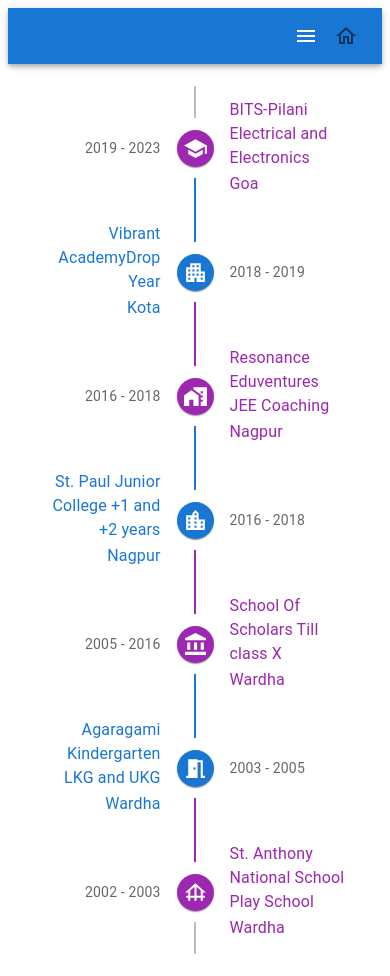
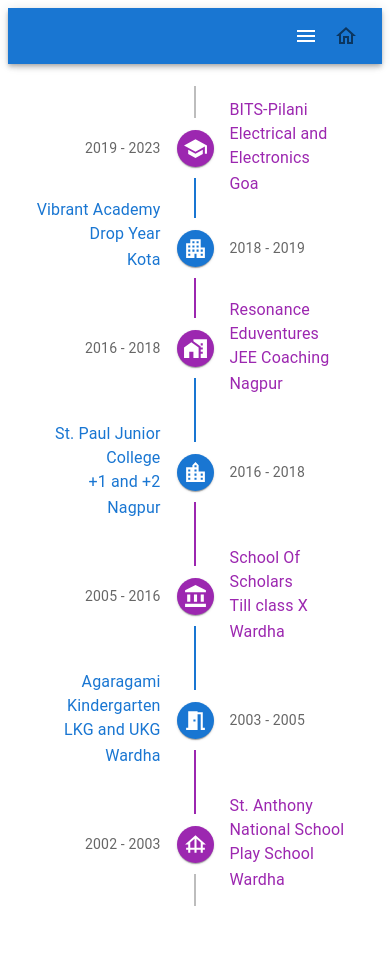
Before and after one commit to me-aditya/Portfolio-Website, a React (Create React App) app in the folder client/: page /education in a window 390 px wide. After the commit the page ends 928 px from the top, so only its background shows below. Built offline with nearby package versions, Linux system fonts and the light colour scheme.

Commit message:
added mobile support for education

```diff
--- a/client/src/Data/EducationDetails.js
+++ b/client/src/Data/EducationDetails.js
@@ -21,7 +21,7 @@
 
 export const StPaulJuniorCollege = {
     name: 'St. Paul Junior College',
-    type : '+1 and +2 years',
+    type : '+1 and +2',
     year : '2016 - 2018',
     location : 'Nagpur',
 }
--- a/client/src/Pages/Certificates.jsx
+++ b/client/src/Pages/Certificates.jsx
@@ -22,7 +22,6 @@
                 })
                 }
             </Grid>
-
         </Container>
     </>
   )
--- a/client/src/Pages/Education.jsx
+++ b/client/src/Pages/Education.jsx
@@ -1,5 +1,5 @@
 import React from 'react' ;
-import {useMediaQuery, useTheme  } from '@mui/material';
+import {Grid, useMediaQuery, useTheme  } from '@mui/material';
 import Timeline from '@mui/lab/Timeline';
 import TimelineItem from '@mui/lab/TimelineItem';
 import TimelineSeparator from '@mui/lab/TimelineSeparator';
@@ -25,6 +25,7 @@
   StPaulJuniorCollege,
   VibrantAcademy
 } from '../Data/EducationDetails' ;
+import { Container } from '@mui/system';
 
 function Education() {
 
@@ -55,11 +56,13 @@
             <TimelineConnector sx={{ bgcolor: 'primary.main' }} />
           </TimelineSeparator>
           <TimelineContent sx={{ py: '12px', px: 2 }}>
+            <Grid container direction= "column">
               <Typography variant={textSizeHeading} component="span" color="secondary">
                 { BITSPilani.name }
               </Typography>
               <Typography variant={textSize} color="secondary"> {BITSPilani.type} </Typography>
               <Typography variant="subtitle1" color="secondary"> {BITSPilani.location} </Typography>
+            </Grid>
           </TimelineContent>
         </TimelineItem>
         <TimelineItem>
@@ -79,11 +82,13 @@
             <TimelineConnector sx={{ bgcolor: 'secondary.main' }} />
           </TimelineSeparator>
           <TimelineContent sx={{ py: '12px', px: 2 }}>
+            <Grid container spacing={3} direction= "column">
               <Typography variant={textSizeHeading} component="span" color="primary">
                 { VibrantAcademy.name}
               </Typography>
               <Typography variant={textSize} color="primary">{VibrantAcademy.type}</Typography>
               <Typography variant="subtitle1" color="primary"> {VibrantAcademy.location} </Typography>
+            </Grid>
           </TimelineContent>
         </TimelineItem>
         <TimelineItem>
@@ -127,11 +132,13 @@
             <TimelineConnector sx={{ bgcolor: 'secondary.main' }} />
           </TimelineSeparator>
           <TimelineContent sx={{ py: '12px', px: 2 }}>
+            <Grid container  direction= "column">
               <Typography variant={textSizeHeading} component="span" color = 'primary'>
                 {StPaulJuniorCollege.name}
               </Typography>
-            <Typography variant={textSize} color = 'primary'> {'\n'} {StPaulJuniorCollege.type}</Typography>
-            <Typography variant="subtitle1" color = 'primary'> {'\n'}  {StPaulJuniorCollege.location} </Typography>
+              <Typography variant={textSize} color = 'primary'>{StPaulJuniorCollege.type}</Typography>
+              <Typography variant="subtitle1" color = 'primary'> {StPaulJuniorCollege.location} </Typography>
+            </Grid>
           </TimelineContent>
         </TimelineItem>
         <TimelineItem>
@@ -150,11 +157,13 @@
             <TimelineConnector sx={{ bgcolor: 'primary.main' }} />
           </TimelineSeparator>
           <TimelineContent sx={{ py: '12px', px: 2 }}>
+            <Grid container direction= "column">
               <Typography variant={textSizeHeading} component="span" color = 'secondary'>
                 {SchoolOfScholars.name}
               </Typography>
-            <Typography variant={textSize} color = 'secondary'> {'\n'} {SchoolOfScholars.type}</Typography>
-            <Typography variant="subtitle1" color = 'secondary'> {'\n'} {SchoolOfScholars.location} </Typography>
+              <Typography variant={textSize} color = 'secondary'> {SchoolOfScholars.type}</Typography>
+              <Typography variant="subtitle1" color = 'secondary'> {SchoolOfScholars.location} </Typography>
+            </Grid>
           </TimelineContent>
         </TimelineItem>
         <TimelineItem>
@@ -198,11 +207,13 @@
             <TimelineConnector />
           </TimelineSeparator>
           <TimelineContent sx={{ py: '12px', px: 2 }} color = 'secondary.main'>
+            <Grid direction= "column">
               <Typography variant={textSizeHeading} component="span">
                 {StAnthonyNationalSchool.name}
               </Typography>
-            <Typography variant={textSize} color = 'secondary.main'> {'\n'} {StAnthonyNationalSchool.type}</Typography>
-            <Typography variant="subtitle1"> {'\n'} {StAnthonyNationalSchool.location} </Typography>
+              <Typography variant={textSize} color = 'secondary.main' component="span"> {StAnthonyNationalSchool.type}</Typography>
+              <Typography variant="subtitle1"> {StAnthonyNationalSchool.location} </Typography>
+            </Grid>
           </TimelineContent>
         </TimelineItem>
       </Timeline>
```
Lines whose indentation alone changed are shown as unchanged.
